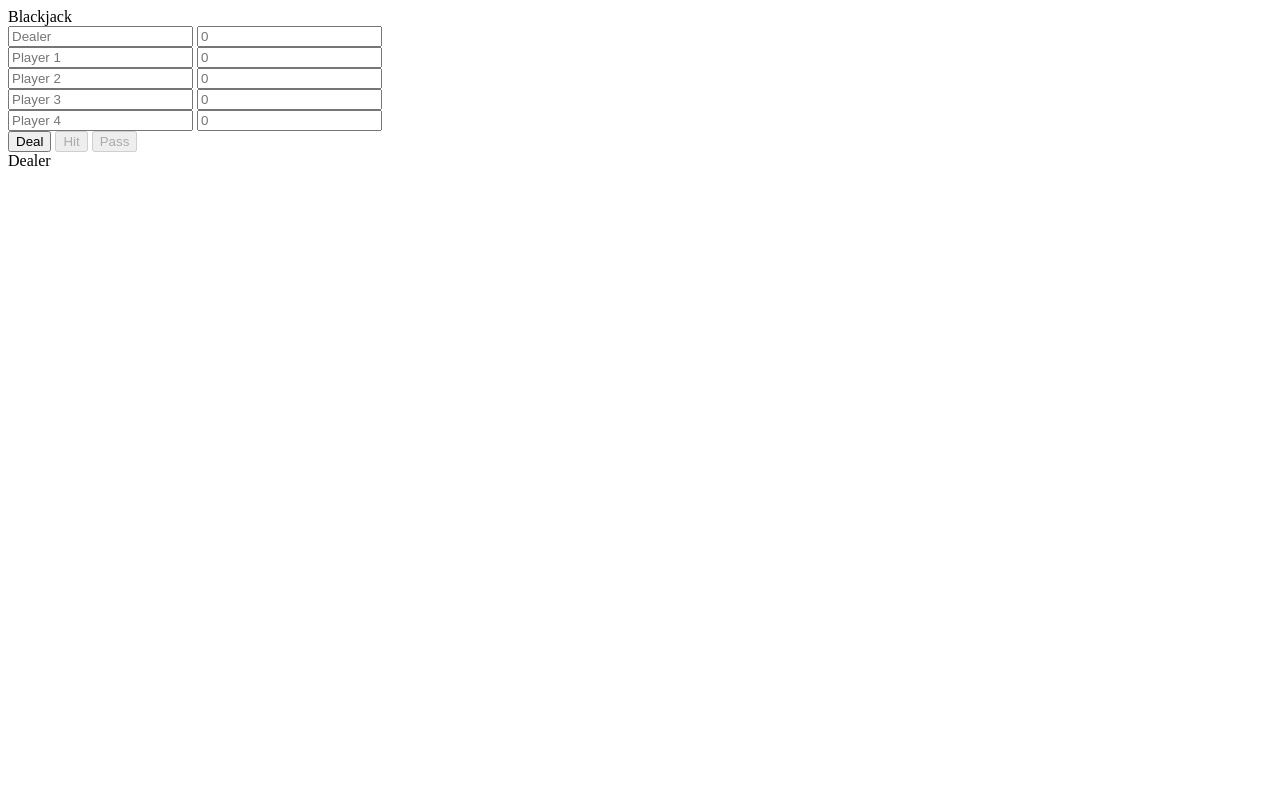
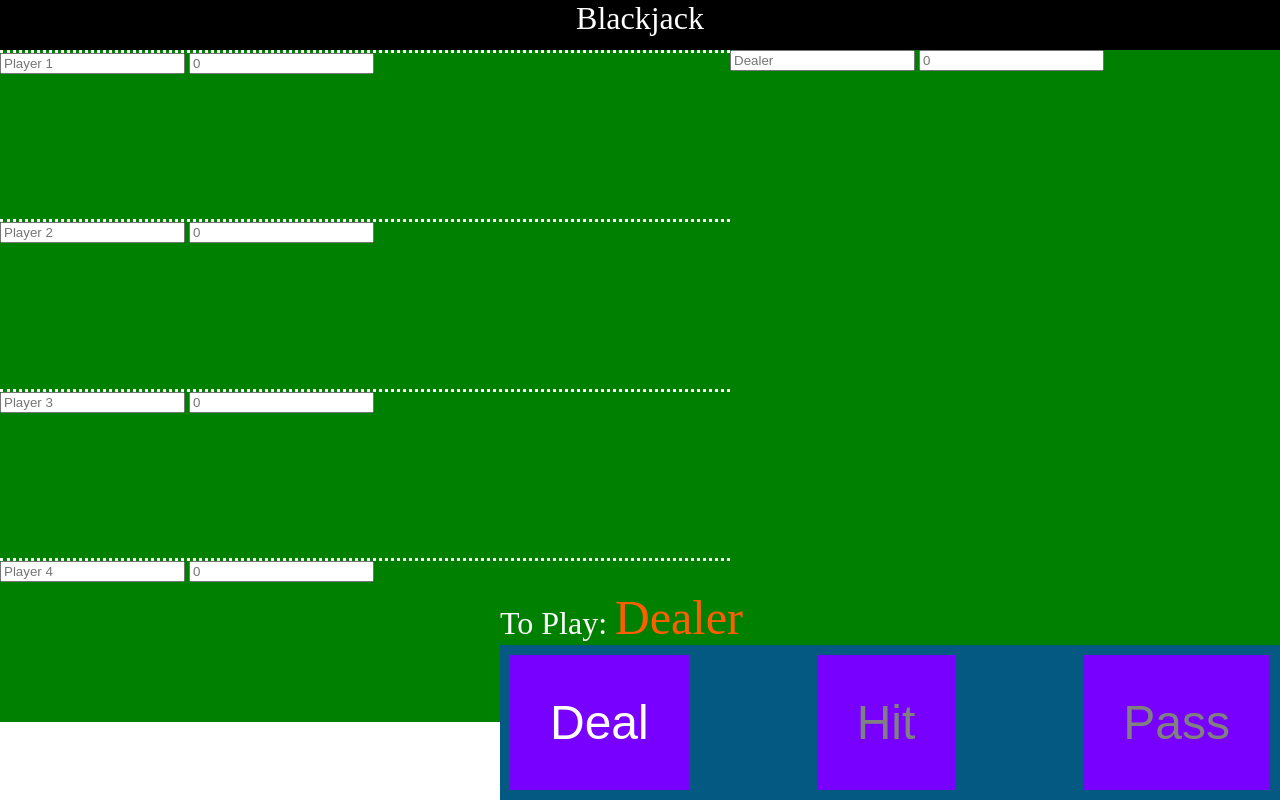
Before and after one commit to tinh0/Blackjack, a plain HTML site: page blackjack/blackjack.html in a window 1280 px wide. Drawn offline with Linux system fonts and the light colour scheme.

Commit message:
finished styles and reworking functionality

```diff
--- a/blackjack/blackjack-styles.css
+++ b/blackjack/blackjack-styles.css
@@ -0,0 +1,75 @@
+body {
+    margin: 0px;
+}
+
+.main-wrapper {
+    display: flex;
+    background-color: green;
+    height: 672px;
+}
+
+.board-wrapper {
+    display: flex;
+    flex-direction: column;
+    justify-content: space-between;
+    width: 730px;
+
+}
+
+#player {
+    font-size: 1.5em;
+    color: rgb(255, 94, 0);
+}
+
+.player-wrapper {
+    border-top: 3px white dotted;
+    margin-bottom: 140px;
+}
+
+.title {
+    background-color: black;
+    color: white;
+    display: flex;
+    justify-content: center;
+    height: 50px;
+    font-size: 2em;
+}
+
+.action-wrapper {
+    display: flex;
+    flex-direction: row;
+    padding: 10px;
+    background-color: #045983;
+    width: 760px;
+    justify-content: space-between;
+    align-items: center;
+}
+
+.bottom-div {
+    margin-right: 80px;
+    width: 700px;
+    position: fixed;
+    bottom: 0;
+    right: 0;
+    display: flex;
+    flex-direction: column;
+}
+
+.bottom-div > .to-play-div {
+    color: white;
+    font-size: 2em;
+}
+
+#deal, #hit, #pass  {
+    height: 100%;
+    width: 100%;
+    padding: 40px;
+    background-color: rgb(119, 0, 255);
+    color: white;
+    border: 1px transparent;
+    font-size: 3em;
+}
+
+#deal:disabled, #hit:disabled, #pass:disabled {
+    color: gray;
+}
--- a/blackjack/blackjack.html
+++ b/blackjack/blackjack.html
@@ -7,16 +7,14 @@
     <meta name="viewport" content="width=device-width, initial scale=1">
 
     <link href="https://use.fontawesome.com/releases/v5.0.1/css/all.css" rel="stylesheet">
+    <link rel="stylesheet" href="blackjack-styles.css">
 </head>
 
 <body>
     <script src="twenty-one.js"></script>
     <div class="title">Blackjack</div>
-    <div class="dealer-wrapper">
-        <input type="text" id="dealer" placeholder="Dealer">
-        <input type="text" id="dealer-value" placeholder="0">
-    </div>
-
+    <div class="main-wrapper">
+        <div class="board-wrapper">
             <div class="player-wrapper">
                 <input type="text" id="player-one" placeholder="Player 1">
                 <input type="text" id="player-one-value" placeholder="0">
@@ -36,15 +34,33 @@
                 <input type="text" id="player-four" placeholder="Player 4">
                 <input type="text" id="player-four-value" placeholder="0">
             </div>
+        </div>
 
-        <div class="action-wrapper">
-            <button id="deal" onclick="deal()">Deal</button>
-            <button id ="hit" onclick = "hit(1)" disabled="true">Hit</button>
-            <button id="pass" onclick="pass(1)" disabled="true">Pass</button>
-            <div id="player">Dealer</div>
+        <div class="dealer-wrapper">
+            <input type="text" id="dealer" placeholder="Dealer">
+            <input type="text" id="dealer-value" placeholder="0">
+        </div>
     </div>
 
 
+    <div class="bottom-div">
+
+        <div class="to-play-div">
+            To Play: <span id="player"> Dealer</span>
+        </div>
+
+        <div class="action-wrapper">
+            <div class="deal-button">
+                <button id="deal" onclick="deal()">Deal</button>
+            </div>
+            <div class="hit-button">
+                <button id="hit" onclick="hit(1)" disabled="true">Hit</button>
+            </div>
+            <div class="pass-button">
+                <button id="pass" onclick="pass(1)" disabled="true">Pass</button>
+            </div>
+        </div>
+    </div>
 </body>
 
 </html>
--- a/blackjack/twenty-one.js
+++ b/blackjack/twenty-one.js
@@ -218,16 +218,10 @@ function updateCards(y, z) {
 }
 
 function updateTotals() {
-    var dealerCardsValue = 0;
-    var playerOneValue = 0;
-    var playerTwoValue = 0;
-    var playerThreeValue = 0;
-    var playerFourValue = 0;
 
-    for (var x = 0; x < dealerCards.length; x++) {
-        dealerCardsValue += getValue(dealerCards[x], parseInt(document.getElementById("dealer-value").value));
-        document.getElementById("dealer-value").value = dealerCardsValue;
-    }
+    dealerCardsValue = dealerCards.reduce(arraySum);
+    document.getElementById("dealer-value").value = dealerCardsValue;
+
 
     for (var x = 0; x < playerOneCards.length; x++) {
         playerOneValue += getValue(playerOneCards[x], parseInt(document.getElementById("player-one-value").value));
@@ -446,3 +440,7 @@ function reset() {
     document.getElementById("pass").onclick = function () { pass(1) };
     deal();
 }
+
+function arraySum(total, num) {
+    return total + num;
+}
```
Lines whose indentation alone changed are shown as unchanged.
